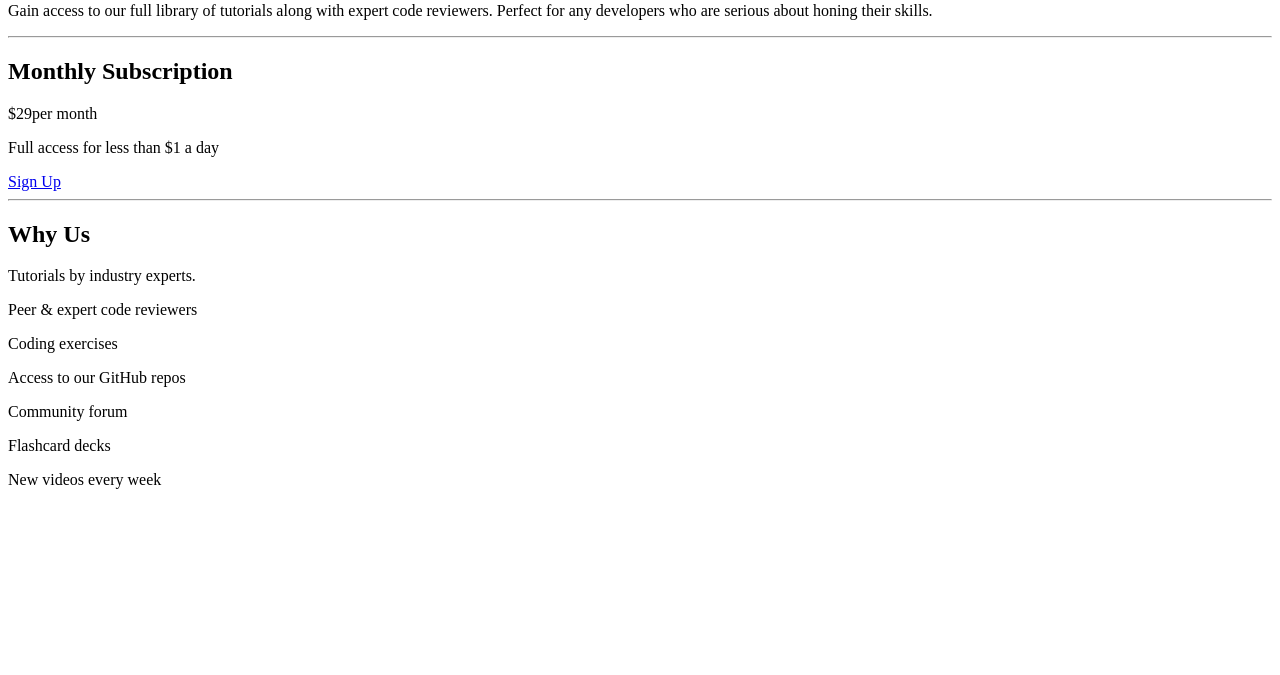
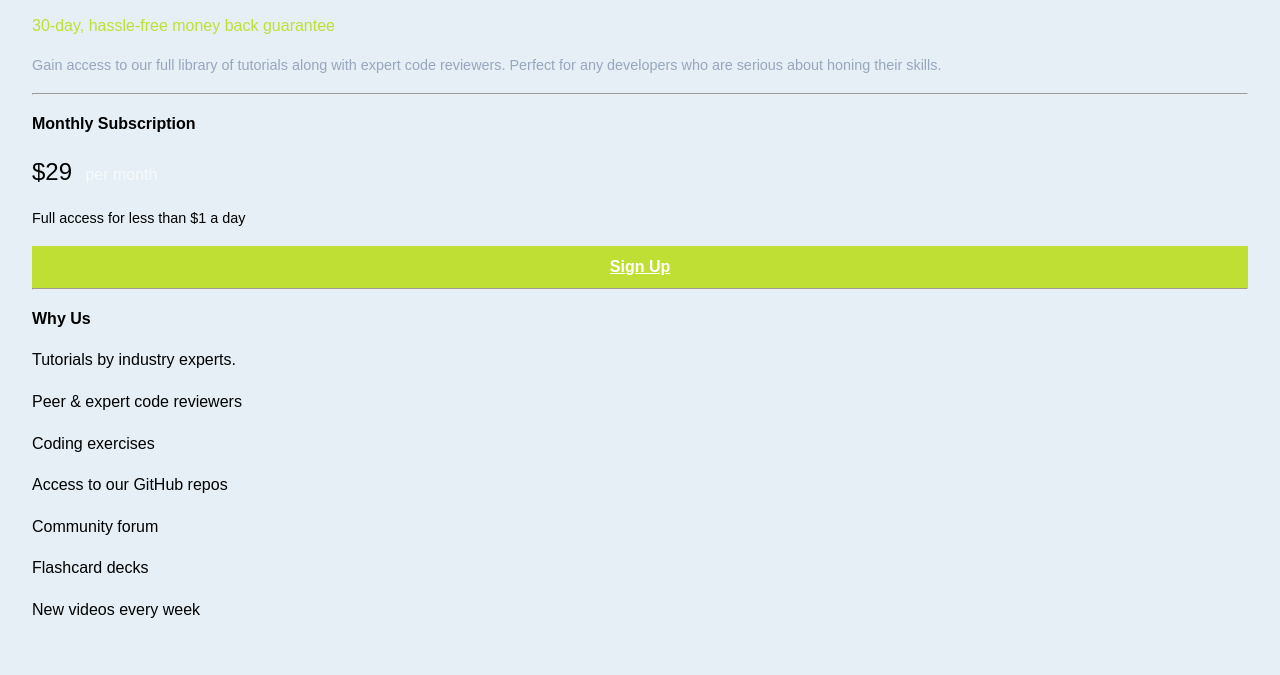
Before and after one commit to Lazxrus/Lazxrus.github.io, a plain HTML site: page index.html in a window 1280 px wide. Shown: the part 125-800 px from the top of the page. Drawn offline with Linux system fonts and the light colour scheme.

Commit message:
CSS Initial Commit

```diff
--- a/css/styles.css
+++ b/css/styles.css
@@ -1,3 +1,44 @@
+
+
+:root{
+    --light-gray: hsl(204, 43%, 93%);
+    --cyan: hsl(179, 62%, 43%);
+    --off-cyan: hsla(179, 62%, 43%, 0.699);
+    --bright-yellow: hsl(71, 73%, 54%);
+    --grayish-blue: hsl(218, 22%, 67%);
+}
+
 *{
+    margin: 0;
+    padding: 0;
+    box-sizing: border-box;
+    line-height: 1.6;
+}
 
+body{
+    font-family: 'Karla', sans-serif;
+    background: var(--light-gray);
+    height: 100vh;
+    padding: 5rem 2rem;
 }
+
+h4, p {
+    margin: 1rem 0;
+}
+
+.primary {color: var(--cyan); }
+.secondary {color: var(--bright-yellow); }
+.gray {color: var(--grayish-blue); }
+.off-white{color: rgba(255, 255, 255, 0.705); }
+
+.large-text{font-size: 1.5rem;}
+.small-text{font-size: .9rem;}
+.btn{
+    display: block;
+    text-align: center;
+    color: #fff;
+    font-weight: 600;
+    width: 100%;
+    background: var(--bright-yellow);
+    padding: .5rem;
+}
--- a/index.html
+++ b/index.html
@@ -15,9 +15,10 @@
 
     <div class="container">
         <header id="main-header">
-            <h1 class="primary">Join our community</h1>
-            <h2 class="secondary">30-day, hassle-free money back guarantee</h2>
-            <p class="gray small-text">Gain access to our full library of tutorials along with expert code reviewers. Perfect for any developers who are serious about honing their skills.
+            <h4 class="primary">Join our community</h4>
+            <p class="secondary">30-day, hassle-free money back guarantee</p>
+            <p class="gray small-text">
+                Gain access to our full library of tutorials along with expert code reviewers. Perfect for any developers who are serious about honing their skills.
             </p>
         </header>
 
@@ -25,8 +26,8 @@
 
         <main>
         <section id="price">
-            <h2>Monthly Subscription</h2>
-            <p><span class="large-text">$29</span><span class="off-white">per month</span></p>
+            <h4>Monthly Subscription</h4>
+            <p><span class="large-text">&dollar;29</span><span class="off-white"> &nbsp; per month</span></p>
             <p class="small-text">Full access for less than $1 a day</p>
             <a class="btn" href="#">Sign Up</a>
         </section>
@@ -35,7 +36,7 @@
     <hr>
 
         <section class="why-us">
-            <h2>Why Us</h2>
+            <h4>Why Us</h4>
             <p>Tutorials by industry experts.</p>
             <p>Peer & expert code reviewers</p>
             <p>Coding exercises</p>
```
